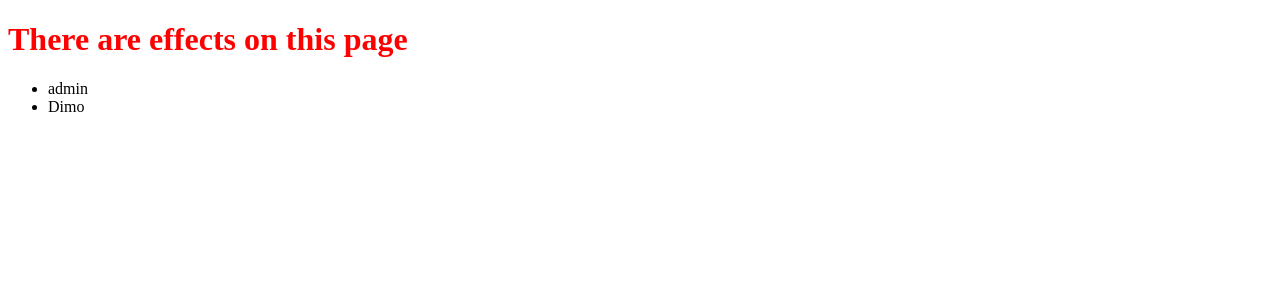
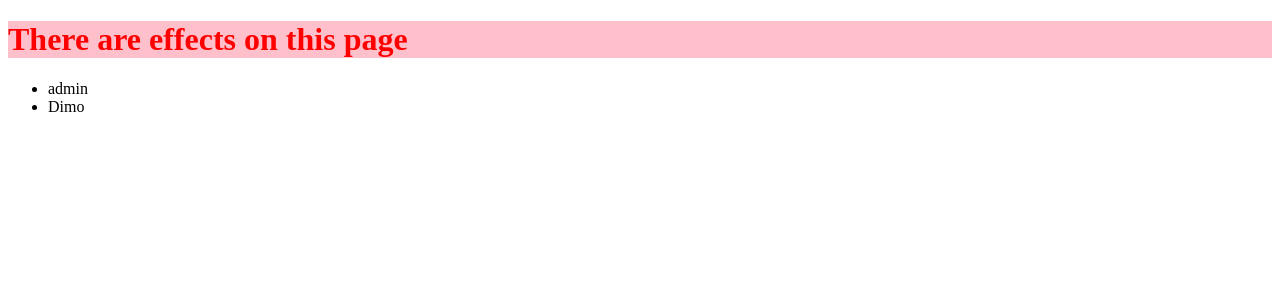
Before and after one commit to DimoDimchev/SoftUni-Python-Web-Basics, a Django app: page /2/ in a window 1280 px wide. Shown: the top 300 px of the page. Run offline with Django 3.2, Linux system fonts and the light colour scheme; data comes from the database, SQL or seed files in the repository.

Commit message:
Finished Lecture 2

```diff
--- /dev/null
+++ b/static/css/separate.css
@@ -0,0 +1,3 @@
+h1 {
+    background-color: pink;
+}
--- a/templates/Shared/base.html
+++ b/templates/Shared/base.html
@@ -5,13 +5,13 @@
     <meta charset="UTF-8">
     <title>{% block site_title %} {% endblock %}</title>
     <link rel="stylesheet" href="{% static 'css/main.css' %}">
+    {% block site_styles %} {% endblock %}
 </head>
 <body>
-
     {% block site_main_content %}
         No content
     {% endblock %}
-
     <script src="{% static 'js/main.js' %}"></script>
+    {% block site_scripts %} {% endblock %}
 </body>
 </html>
--- a/templates/index2.html
+++ b/templates/index2.html
@@ -1,7 +1,12 @@
 {% extends 'Shared/base.html' %}
+{% load static %}
 
 {% block site_title %}
     Index page 2
+{% endblock %}
+
+{% block site_styles %}
+    <link rel="stylesheet" href="{% static 'css/separate.css' %}">
 {% endblock %}
 
 {% block site_main_content %}
```
